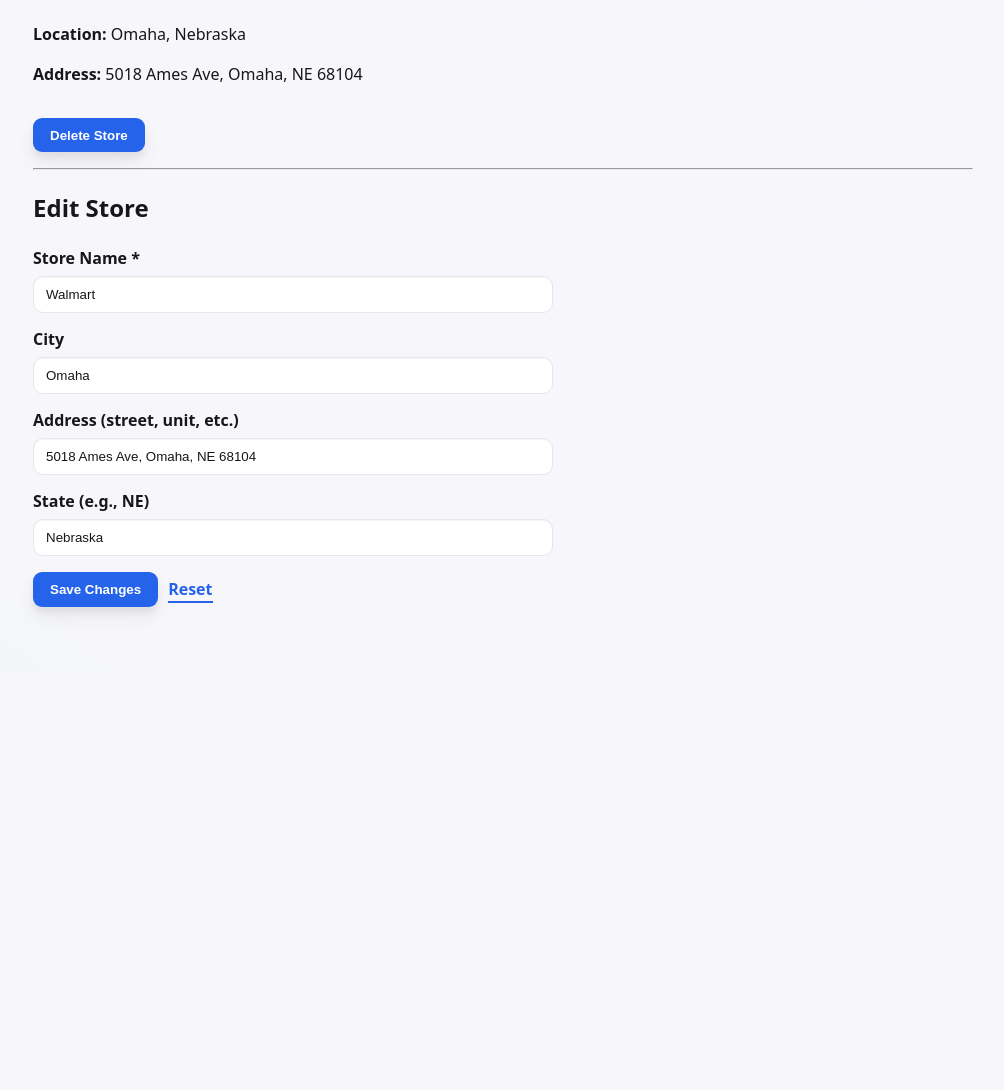
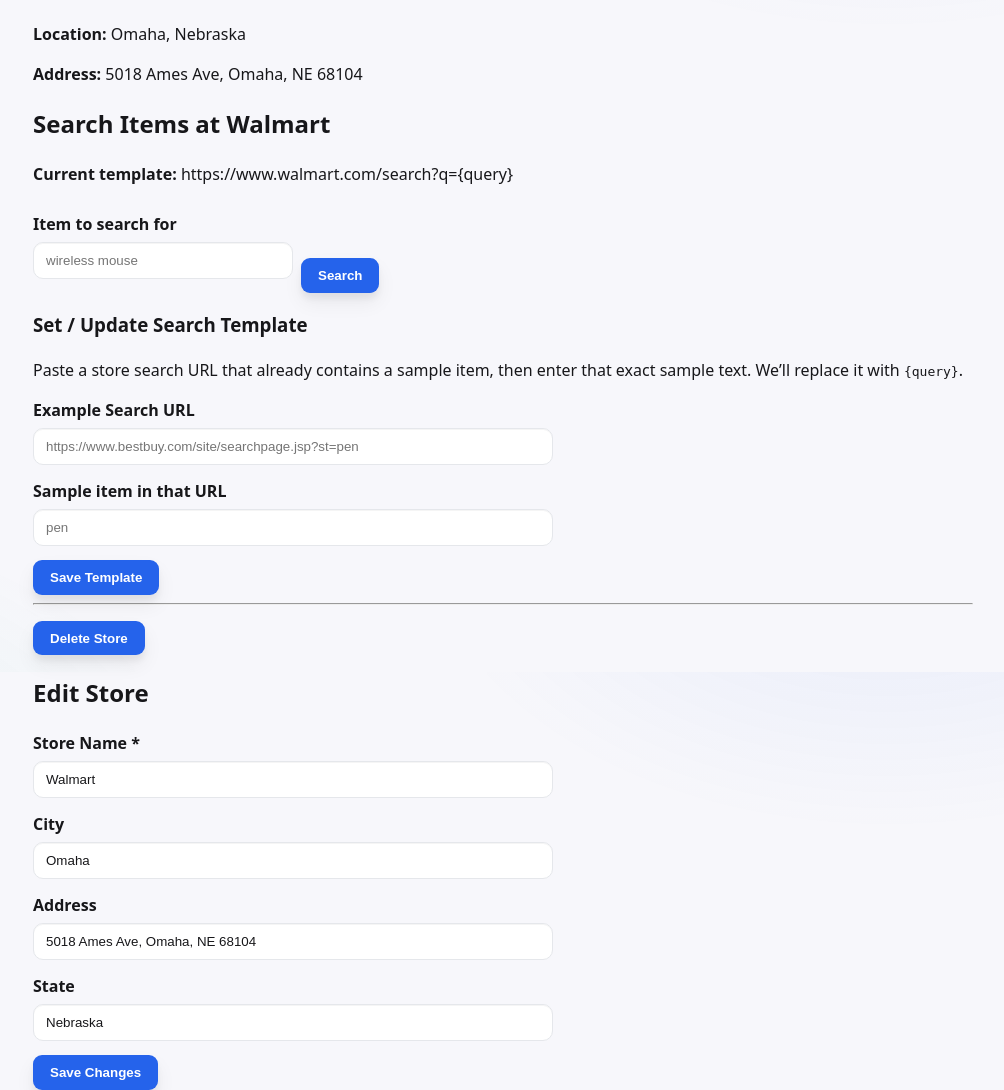
Before and after one commit to ThenewChampagnePapi/store-finder-app, a Flask app: page /stores/1 in a window 1280 px wide. Shown: the part 128-1218 px from the top of the page, without its empty margins (137-1141 px from the left). Before the commit the page ends 743 px from the top, so only its background shows below. Run offline with Flask 3, Linux system fonts and the light colour scheme.

Commit message:
Milestone 3 submission

```diff
--- a/app.py
+++ b/app.py
@@ -1,6 +1,7 @@
 from flask import Flask, render_template, request, redirect, url_for, flash
 from flask_sqlalchemy import SQLAlchemy
 from sqlalchemy import text
+from urllib.parse import quote_plus
 import os
 
 app = Flask(__name__)
@@ -10,31 +11,35 @@
 
 db = SQLAlchemy(app)
 
-# ---- Model ----
+# ----------------- Model -----------------
 class Store(db.Model):
     id = db.Column(db.Integer, primary_key=True)
     name = db.Column(db.String(160), nullable=False)
     city = db.Column(db.String(64))
     state = db.Column(db.String(32))
     address = db.Column(db.String(200))
+    # Per-store search URL template using {query} placeholder
+    search_template = db.Column(db.String(300))  # e.g., https://www.bestbuy.com/site/searchpage.jsp?st={query}
 
     def location_str(self):
         if self.city and self.state:
             return f"{self.city}, {self.state}"
         return self.city or self.state or "—"
 
-# ---- Ensure tables exist + add 'address' if missing (SQLite) ----
+# -------------- Auto-migrate (SQLite) --------------
 with app.app_context():
     db.create_all()
     try:
         cols = [r[1] for r in db.session.execute(text("PRAGMA table_info(store)"))]
         if "address" not in cols:
             db.session.execute(text("ALTER TABLE store ADD COLUMN address VARCHAR(200)"))
-            db.session.commit()
+        if "search_template" not in cols:
+            db.session.execute(text("ALTER TABLE store ADD COLUMN search_template VARCHAR(300)"))
+        db.session.commit()
     except Exception as e:
-        print("Address auto-migrate check skipped:", e)
+        print("Auto-migrate note:", e)
 
-# ---- Routes ----
+# ----------------- Routes -----------------
 @app.route("/")
 def home():
     stores = Store.query.order_by(Store.name.asc()).all()
@@ -53,12 +58,29 @@
         address = (request.form.get("address") or "").strip()
         state = (request.form.get("state") or "").strip()
 
+        # Optional: capture template at creation if provided
+        example_url = (request.form.get("example_url") or "").strip()
+        sample_item = (request.form.get("sample_item") or "").strip()
+        search_template = None
+        if example_url and sample_item:
+            if sample_item in example_url:
+                search_template = example_url.replace(sample_item, "{query}", 1)
+            else:
+                flash("If you provide an example URL, it must include the sample item text.", "error")
+
         if not name:
             flash("Store name is required.", "error")
             return render_template("store_new.html",
-                                   form={"name": name, "city": city, "address": address, "state": state})
+                                   form={"name": name, "city": city, "address": address, "state": state,
+                                         "example_url": example_url, "sample_item": sample_item})
 
-        s = Store(name=name, city=city or None, address=address or None, state=state or None)
+        s = Store(
+            name=name,
+            city=city or None,
+            state=state or None,
+            address=address or None,
+            search_template=search_template
+        )
         db.session.add(s)
         db.session.commit()
         flash("Store added!", "success")
@@ -66,11 +88,9 @@
 
     return render_template("store_new.html", form={})
 
-# ---- EDIT: accepts POST from detail page ----
 @app.route("/stores/<int:store_id>/edit", methods=["POST"])
 def store_edit(store_id):
     s = Store.query.get_or_404(store_id)
-
     name = (request.form.get("name") or "").strip()
     city = (request.form.get("city") or "").strip()
     address = (request.form.get("address") or "").strip()
@@ -85,7 +105,6 @@
     s.address = address or None
     s.state = state or None
     db.session.commit()
-
     flash("Store updated!", "success")
     return redirect(url_for("store_detail", store_id=s.id))
 
@@ -97,12 +116,41 @@
     flash("Store deleted.", "success")
     return redirect(url_for("home"))
 
-print("Loaded routes:")
-for rule in app.url_map.iter_rules():
-    print(rule, "->", rule.endpoint, "methods:", list(rule.methods))
+# ---------- Save/update template FROM the store page ----------
+@app.route("/stores/<int:store_id>/template", methods=["POST"])
+def store_set_template(store_id):
+    s = Store.query.get_or_404(store_id)
+    example_url = (request.form.get("example_url") or "").strip()
+    sample_item = (request.form.get("sample_item") or "").strip()
+
+    if not example_url or not sample_item:
+        flash("Both Example URL and Sample Item are required.", "error")
+        return redirect(url_for("store_detail", store_id=s.id))
+    if sample_item not in example_url:
+        flash("Sample item text not found in the Example URL.", "error")
+        return redirect(url_for("store_detail", store_id=s.id))
+
+    s.search_template = example_url.replace(sample_item, "{query}", 1)
+    db.session.commit()
+    flash("Search template saved!", "success")
+    return redirect(url_for("store_detail", store_id=s.id))
+
+# ---------- Search FROM the store page ----------
+@app.route("/stores/<int:store_id>/search", methods=["POST"])
+def store_search(store_id):
+    s = Store.query.get_or_404(store_id)
+    item = (request.form.get("item") or "").strip()
+
+    if not s.search_template:
+        flash("No search template saved yet for this store. Save one below.", "error")
+        return redirect(url_for("store_detail", store_id=s.id))
+    if not item:
+        flash("Please enter an item to search for.", "error")
+        return redirect(url_for("store_detail", store_id=s.id))
+
+    # Replace {query} with the user's item (URL-encoded)
+    url = s.search_template.replace("{query}", quote_plus(item))
+    return redirect(url)
 
 if __name__ == "__main__":
-    if not os.path.exists("app.db"):
-        with app.app_context():
-            db.create_all()
     app.run(debug=True)
--- a/templates/store_detail.html
+++ b/templates/store_detail.html
@@ -30,43 +30,73 @@
       {% endif %}
     </section>
 
-    <div class="actions" style="display:flex; gap:.5rem; align-items:center; margin:1rem 0;">
-      <!-- Delete -->
-      <form method="post" action="{{ url_for('store_delete', store_id=store.id) }}"
-            onsubmit="return confirm('Delete this store?');" style="display:inline;">
-        <button class="btn" type="submit">Delete Store</button>
+    <!-- Search directly from this page -->
+    <section style="margin-top:1rem;">
+      <h2>Search Items at {{ store.name }}</h2>
+
+      {% if store.search_template %}
+        <p><strong>Current template:</strong> {{ store.search_template }}</p>
+      {% else %}
+        <p class="muted"><em>No search template saved yet for this store.</em></p>
+      {% endif %}
+
+      <!-- Direct path to avoid BuildError -->
+      <form method="post" action="/stores/{{ store.id }}/search" style="display:flex; gap:.5rem; align-items:flex-end; flex-wrap:wrap;">
+        <div class="field" style="min-width:260px;">
+          <label for="item">Item to search for</label>
+          <input id="item" name="item" type="text" placeholder="wireless mouse">
+        </div>
+        <button class="btn" type="submit" {% if not store.search_template %}disabled{% endif %}>Search</button>
       </form>
-    </div>
+    </section>
+
+    <!-- Save/update the search template on this page -->
+    <section style="margin-top:1rem;">
+      <h3>Set / Update Search Template</h3>
+      <p>Paste a store search URL that already contains a sample item, then enter that exact sample text. We’ll replace it with <code>{query}</code>.</p>
+
+      <!-- Direct path to avoid BuildError -->
+      <form method="post" action="/stores/{{ store.id }}/template">
+        <div class="field">
+          <label for="example_url">Example Search URL</label>
+          <input id="example_url" name="example_url" type="text" placeholder="https://www.bestbuy.com/site/searchpage.jsp?st=pen">
+        </div>
+        <div class="field">
+          <label for="sample_item">Sample item in that URL</label>
+          <input id="sample_item" name="sample_item" type="text" placeholder="pen">
+        </div>
+        <button class="btn" type="submit">Save Template</button>
+      </form>
+    </section>
 
     <hr>
 
-    <!-- Inline Edit Form (posts to /stores/<id>/edit) -->
+    <!-- Standalone Delete form (NOT nested) -->
+    <form method="post" action="/stores/{{ store.id }}/delete"
+          onsubmit="return confirm('Delete this store?');" style="margin:1rem 0;">
+      <button class="btn" type="submit">Delete Store</button>
+    </form>
+
+    <!-- Inline Edit form (separate from Delete) -->
     <h2>Edit Store</h2>
-    <form method="post" action="{{ url_for('store_edit', store_id=store.id) }}">
+    <form method="post" action="/stores/{{ store.id }}/edit">
       <div class="field">
         <label for="name">Store Name *</label>
         <input id="name" name="name" type="text" required value="{{ store.name }}">
       </div>
-
       <div class="field">
         <label for="city">City</label>
         <input id="city" name="city" type="text" value="{{ store.city or '' }}">
       </div>
-
       <div class="field">
-        <label for="address">Address (street, unit, etc.)</label>
+        <label for="address">Address</label>
         <input id="address" name="address" type="text" value="{{ store.address or '' }}">
       </div>
-
       <div class="field">
-        <label for="state">State (e.g., NE)</label>
+        <label for="state">State</label>
         <input id="state" name="state" type="text" value="{{ store.state or '' }}">
       </div>
-
-      <div class="actions">
-        <button class="btn" type="submit">Save Changes</button>
-        <a class="btn-link" href="{{ url_for('store_detail', store_id=store.id) }}">Reset</a>
-      </div>
+      <button class="btn" type="submit">Save Changes</button>
     </form>
   </main>
 </body>
```
Also changed, not shown: templates/store_items.html (added, +74 -0 lines), templates/store_new.html (+18 -4 lines), instance/app.db.
